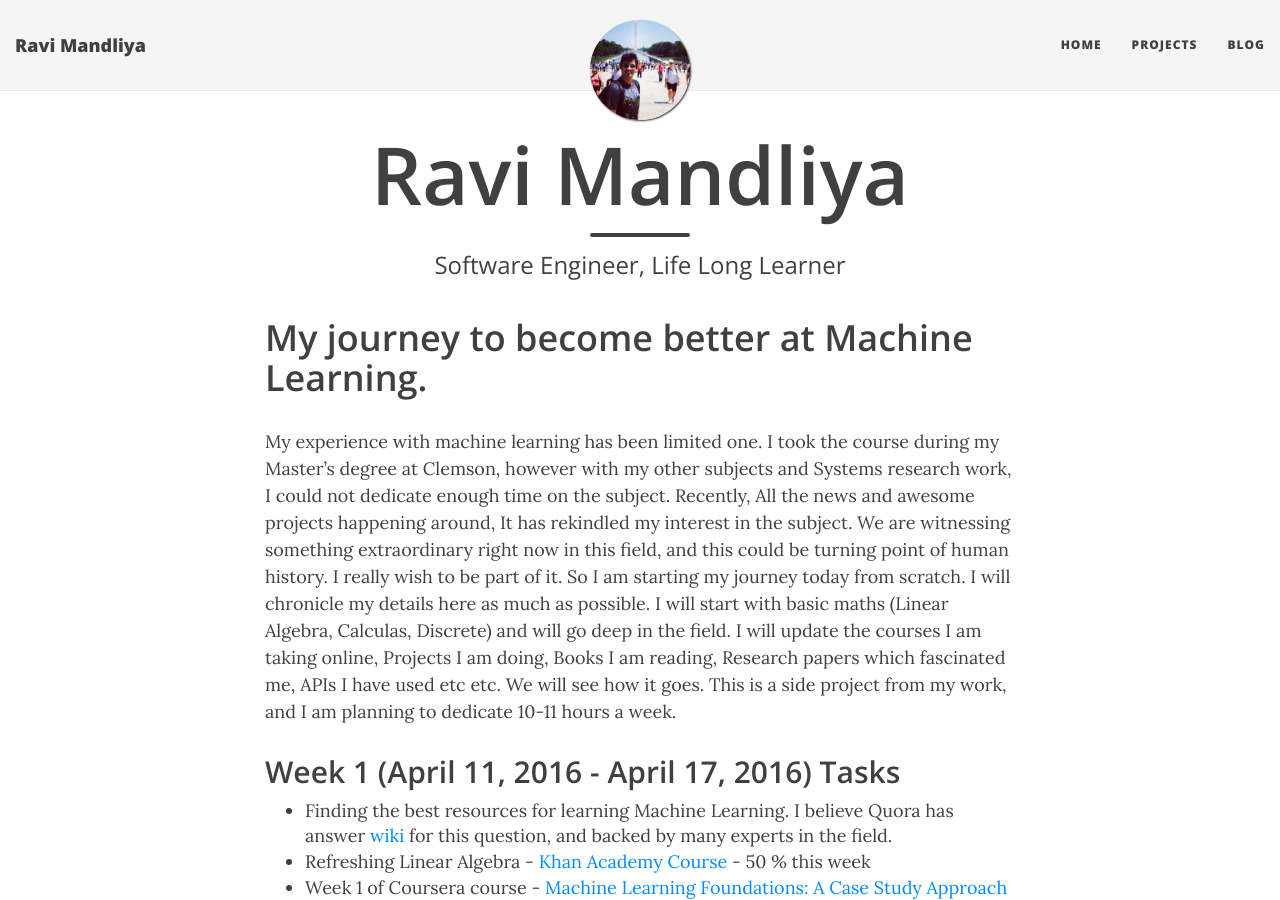
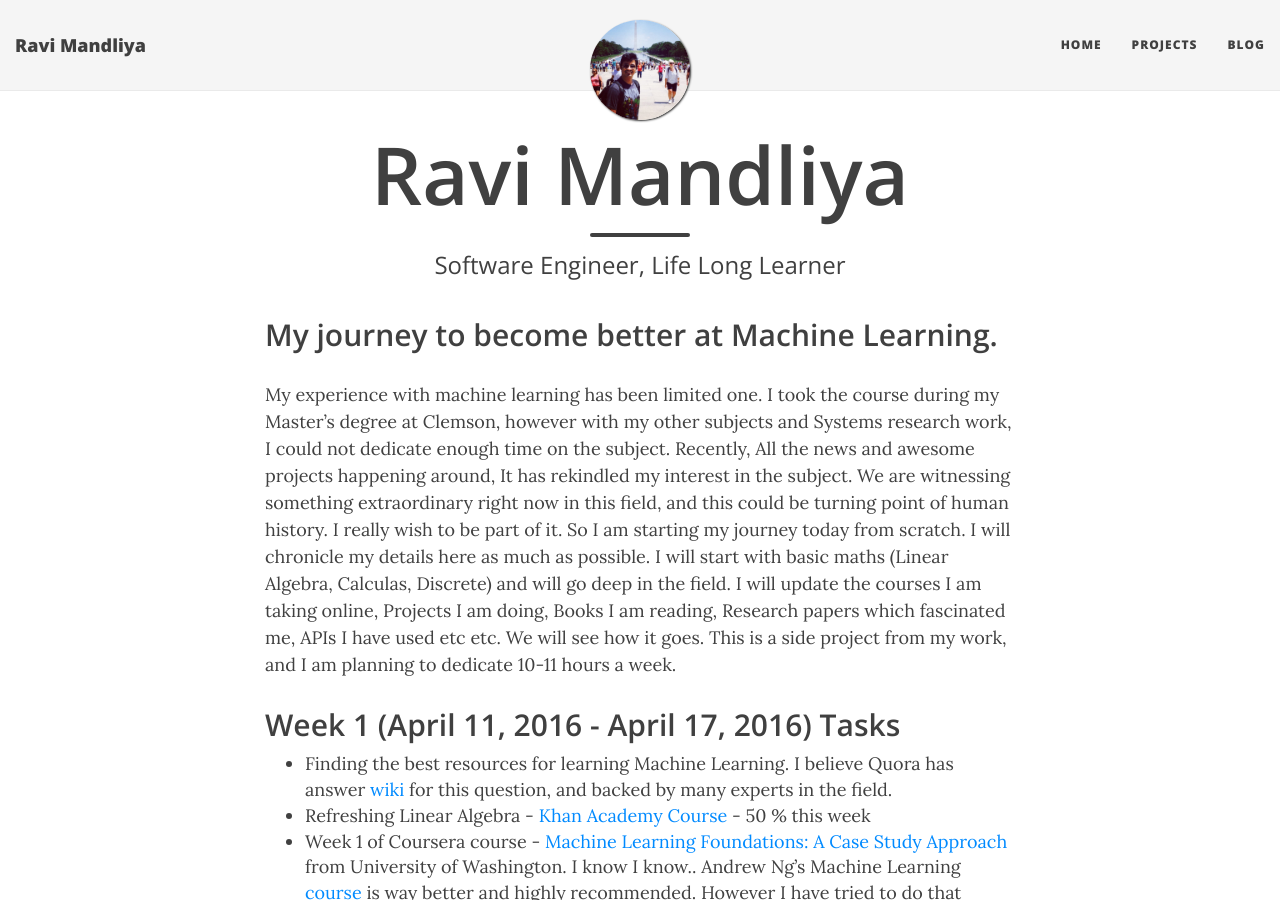
Before and after one commit to mandliya/mandliya.github.io.back, a Jekyll site: the page built from ml-journey.md, in a window 1280 px wide and 900 px high. Built offline with Jekyll 4.4.1, drawn with Linux system fonts in a browser that asks for light colours; nearby versions of some CDN libraries.

```diff
--- a/ml-journey.md
+++ b/ml-journey.md
@@ -4,7 +4,7 @@ title: Ravi Mandliya
 subtitle: Software Engineer, Life Long Learner
 ---
 
-# My journey to become better at Machine Learning.
+## My journey to become better at Machine Learning.
 
 My experience with machine learning has been limited one. I took the course during my Master's degree at Clemson, however with my other subjects
 and Systems research work, I could not dedicate enough time on the subject. Recently, All the news and awesome projects happening around, It has rekindled my interest
```
